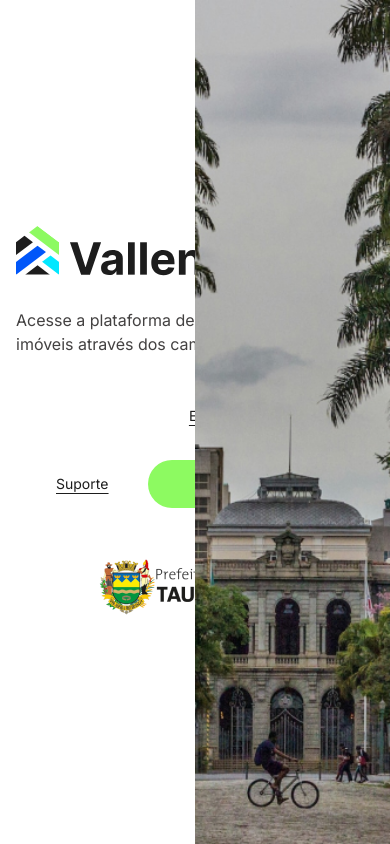
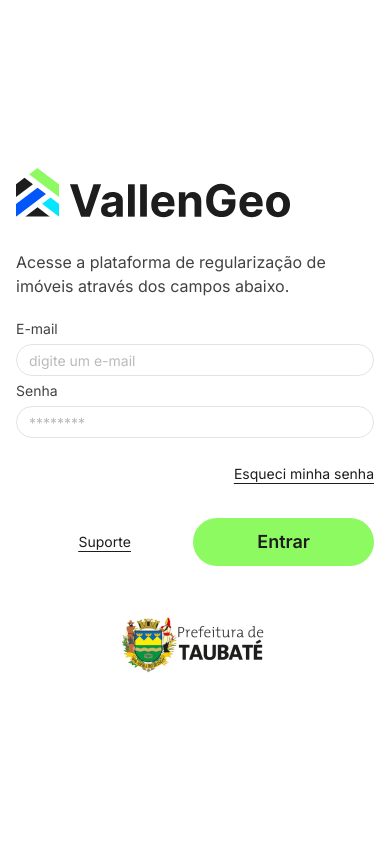
Before and after one commit to vallengeo/vallengeo, a Next.js app in the folder frontend/: page /login in a window 390 px wide. Built offline with nearby package versions, Linux system fonts and the light colour scheme.

Commit message:
feat(login/forgotpassword): inserindo campos no formulario

```diff
--- a/frontend/src/app/(auth)/forgotpassword/page.tsx
+++ b/frontend/src/app/(auth)/forgotpassword/page.tsx
@@ -1,15 +1,25 @@
 import Support from "@/components/support";
 import { Button } from "@/components/ui/button";
+import { Input } from "@/components/ui/input";
+import { Label } from "@/components/ui/label";
 
 export default function ForgotPasswordPage() {
   return (
-    <>
+    <div>
       <h1 className="text-[2rem] mt-6">Esqueceu sua senha?</h1>
       <p className="py-6">Informe seu e-mail de cadastro para enviarmos o código de validação.</p>
 
       <form action="">
-
-        {/* todo: Campo de entrada */}
+        <div className="flex flex-col gap-2 mb-6">
+          <Label htmlFor="email">E-mail</Label>
+          <Input
+            type="email"
+            id="email"
+            name="email"
+            placeholder="digite um e-mail"
+            required
+          />
+        </div>
 
         <div className="flex items-center justify-between">
           <Support/>
@@ -19,6 +29,6 @@
           </Button>
         </div>
       </form>
-    </>
+    </div>
   )
 }
--- a/frontend/src/app/(auth)/layout.tsx
+++ b/frontend/src/app/(auth)/layout.tsx
@@ -27,7 +27,7 @@
       <body className={cn("min-h-screen bg-white text-secondary-foreground antialiased", inter.className)}>
         <main>
             <div className="container">
-              <div className="w-1/2 h-screen flex">
+              <div className="lg:w-1/2 h-screen flex">
                 <div className="max-w-sm m-auto">
                   <Logo useBlackLogo />
 
@@ -38,7 +38,7 @@
                   </div>
                 </div>
               </div>
-              <div className="absolute w-1/2 inset-0 ml-auto">
+              <div className="absolute w-1/2 inset-0 ml-auto max-lg:hidden">
                 <CityBackdrop/>
               </div>
             </div>
--- a/frontend/src/app/(auth)/login/page.tsx
+++ b/frontend/src/app/(auth)/login/page.tsx
@@ -1,17 +1,40 @@
 import Link from "next/link";
+
+import Support from "@/components/support";
 import { Button } from "@/components/ui/button";
-import Support from "@/components/support";
+import { Input } from "@/components/ui/input";
+import { Label } from "@/components/ui/label";
 
 export default function LoginPage() {
   return (
-    <>
+    <div>
       <p className="mt-8 mb-6">Acesse a plataforma de regularização de imóveis através dos campos abaixo.</p>
 
       <form action="" className="flex flex-col">
+        <div className="flex flex-col gap-2 mb-2">
+          <Label htmlFor="email">E-mail</Label>
+          <Input
+            type="email"
+            id="email"
+            name="email"
+            placeholder="digite um e-mail"
+            required
+          />
+        </div>
 
-        {/* todo: Campo de entrada */}
+        <div className="flex flex-col gap-2">
+          <Label htmlFor="password">Senha</Label>
+          <Input
+            type="password"
+            id="password"
+            name="password"
+            placeholder="********"
+            min="6"
+            required
+          />
+        </div>
 
-        <Button variant="link" className="mt-4 mb-6 justify-end px-0">
+        <Button variant="link" className="w-fit ml-auto mt-4 mb-6 justify-end px-0">
           <Link href="/forgotpassword">Esqueci minha senha</Link>
         </Button>
 
@@ -23,6 +46,6 @@
           </Button>
         </div>
       </form>
-    </>
+    </div>
   )
 }
```
